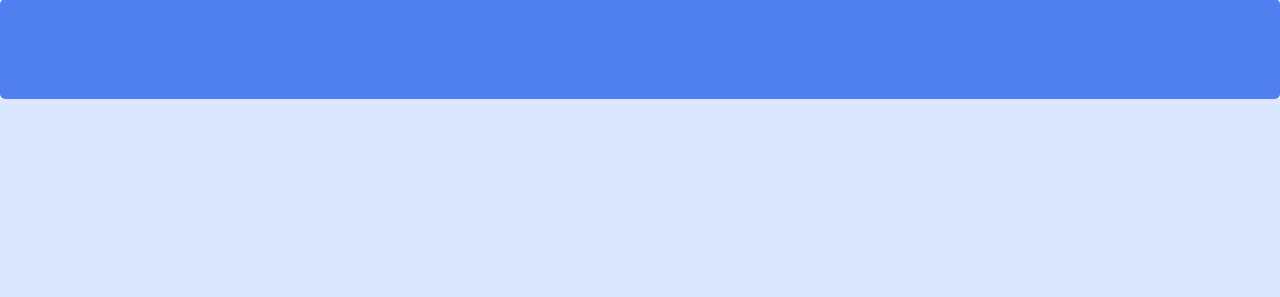
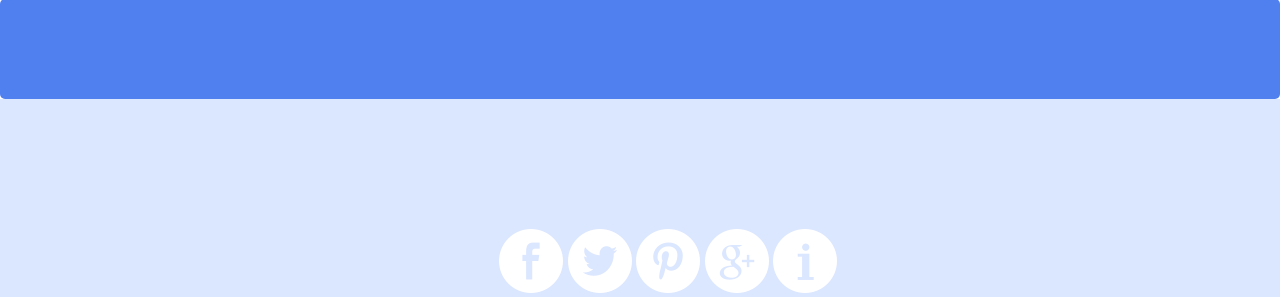
Before and after one commit to hermosilla7/Proyecto_5, a PHP site: page /index.php in a window 1280 px wide. Shown: the part 3305-3602 px from the top of the page. Before the commit the page ends 3404 px from the top, so only its background shows below. Run offline with PHP 8.4, Linux system fonts and the light colour scheme; a user stored in the database is signed in; data comes from the database, SQL or seed files in the repository; some libraries are stand-ins or nearby versions.

Commit message:
subida de footer

```diff
--- a/css/estilo.css
+++ b/css/estilo.css
@@ -175,6 +175,11 @@ li a.active {
   height: 100px;
   margin-top: 100px;
   width: 100%;
+}
+.footimg {
+  margin-left: 39%;
+  margin-top: 18%;
+  text-align: center;
 }
 .perfil {
   display: inline-block;
--- a/footer.php
+++ b/footer.php
@@ -1,3 +1,12 @@
-		<div class="footer"></div>
+	<div class="footer">
+<div class="footimg">
+<img src="./img/facebook.png" width="64" height="64">
+<img src="./img/twitter.png" width="64" height="64">
+<img src="./img/pinterest.png" width="64" height="64">
+<img src="./img/google-plus.png" width="64" height="64">
+<img src="./img/info.png" width="64" height="64">
+</div>
+
+	</div>
 	</body>
 </html>
```
Also changed, not shown: img/facebook.png, img/google-plus.png (added), img/info.png (added), img/pinterest.png, img/twitter.png.
